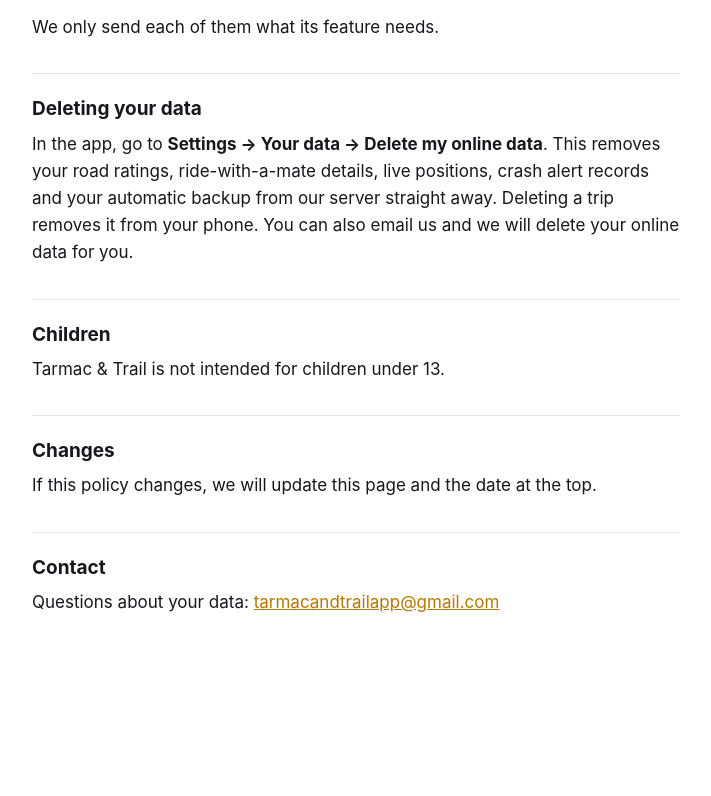
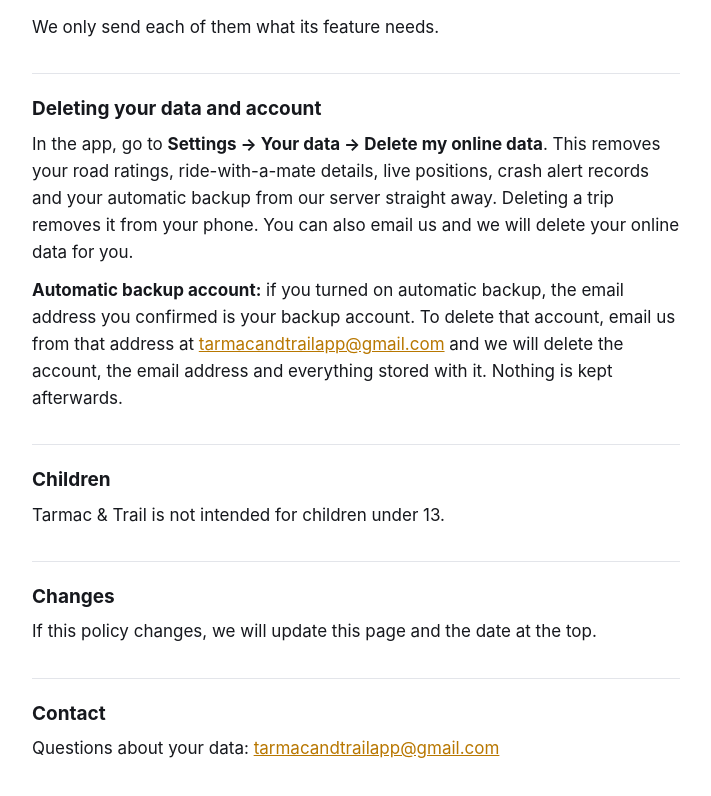
Before and after one commit to waylineapps/waylineapps.github.io, a plain HTML site: page privacy/index.html in a window 1280 px wide. Shown: the part 3189-3985 px from the top of the page, without its empty margins (284-995 px from the left). Before the commit the page ends 3879 px from the top, so only its background shows below. Drawn offline with Linux system fonts and the light colour scheme.

Commit message:
Privacy: how to delete the backup account

```diff
--- a/privacy/index.html
+++ b/privacy/index.html
@@ -74,8 +74,9 @@
   </ul>
   <p>We only send each of them what its feature needs.</p>
 
-  <h2 id="delete">Deleting your data</h2>
+  <h2 id="delete">Deleting your data and account</h2>
   <p>In the app, go to <strong>Settings → Your data → Delete my online data</strong>. This removes your road ratings, ride-with-a-mate details, live positions, crash alert records and your automatic backup from our server straight away. Deleting a trip removes it from your phone. You can also email us and we will delete your online data for you.</p>
+  <p><strong>Automatic backup account:</strong> if you turned on automatic backup, the email address you confirmed is your backup account. To delete that account, email us from that address at <a href="mailto:tarmacandtrailapp@gmail.com">tarmacandtrailapp@gmail.com</a> and we will delete the account, the email address and everything stored with it. Nothing is kept afterwards.</p>
 
   <h2>Children</h2>
   <p>Tarmac & Trail is not intended for children under 13.</p>
```
